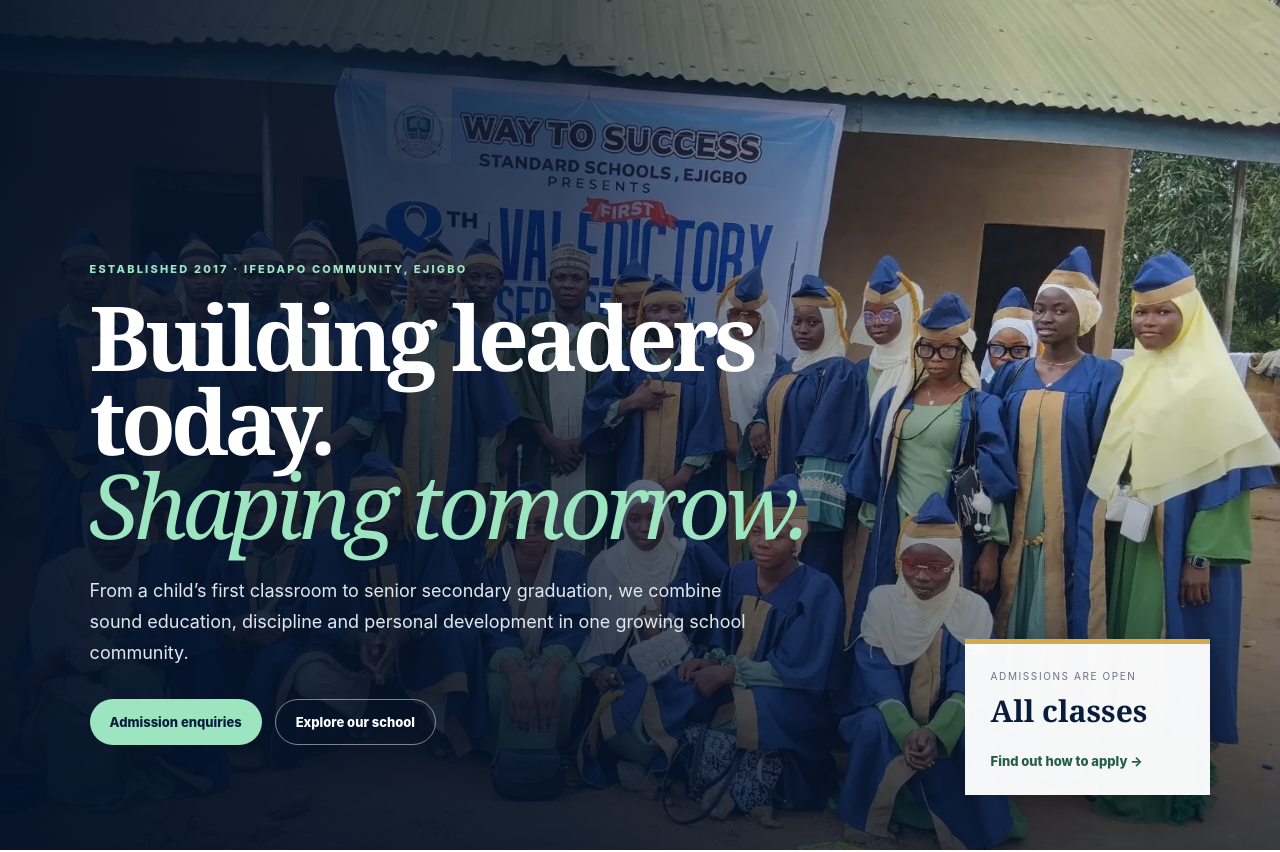
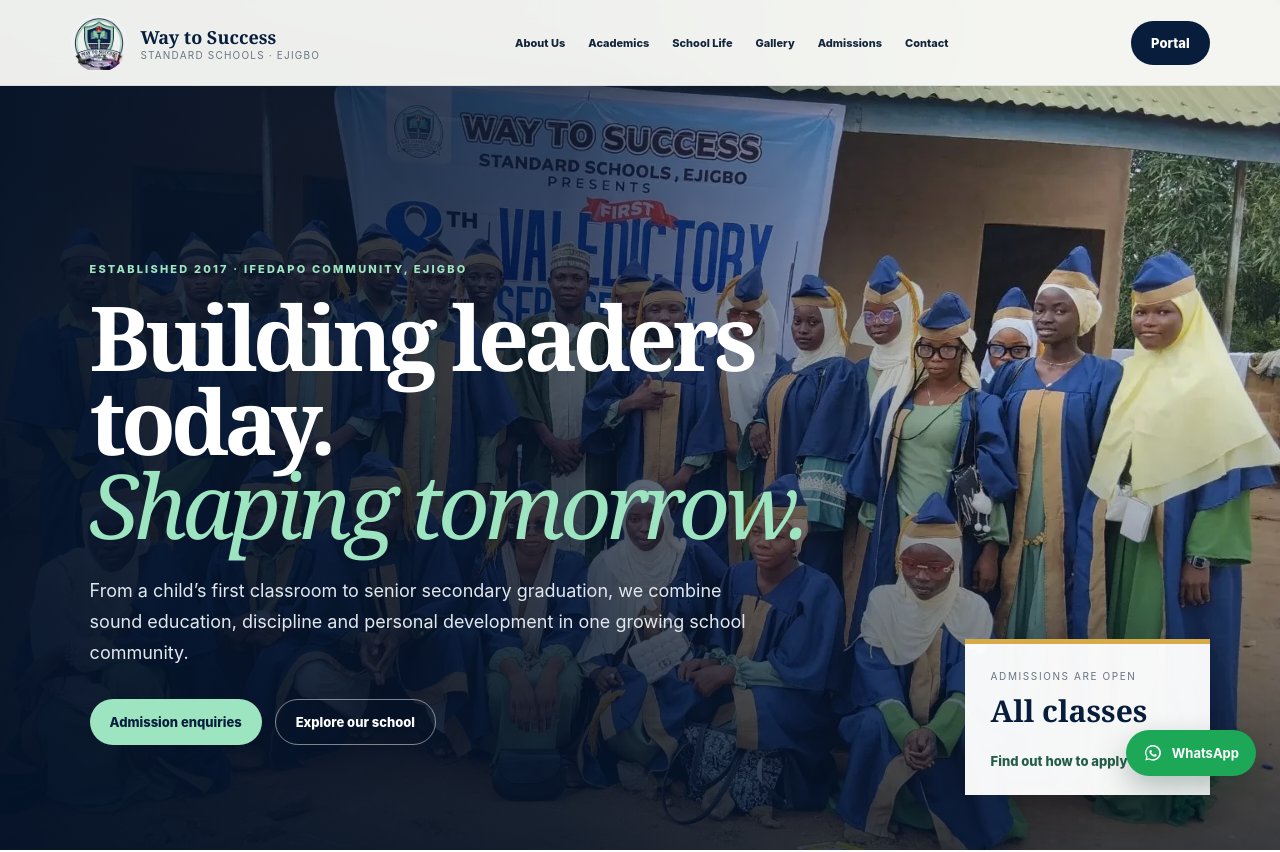
Before and after one commit to alabykhan-lang/WTS-School-Platform, a Next.js app: page / in a window 1280 px wide. Shown: the top 852 px of the page. Built offline with nearby package versions, Linux system fonts and the light colour scheme.

Commit message:
Complete multi-page public school website

```diff
--- a/app/layout.tsx
+++ b/app/layout.tsx
@@ -1,15 +1,21 @@
 import type { Metadata } from "next";
 import "./globals.css";
+import { FloatingWhatsApp } from "./_components/FloatingWhatsApp";
+import { SiteFooter } from "./_components/SiteFooter";
+import { SiteHeader } from "./_components/SiteHeader";
 
 export const metadata: Metadata = {
-  title: "Way to Success Standard Schools",
+  title: {
+    default: "Way to Success Standard Schools",
+    template: "%s | Way to Success Standard Schools",
+  },
   description: "Quality Education with Discipline — official website of Way to Success Standard Schools, Ejigbo, Osun State.",
 };
 
 export default function RootLayout({ children }: Readonly<{ children: React.ReactNode }>) {
   return (
     <html lang="en">
-      <body>{children}</body>
+      <body><a className="skipLink" href="#main-content">Skip to main content</a><SiteHeader />{children}<SiteFooter /><FloatingWhatsApp /></body>
     </html>
   );
 }
```
